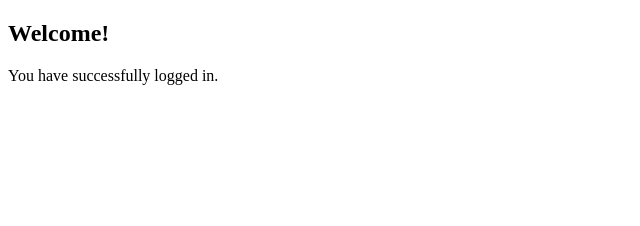
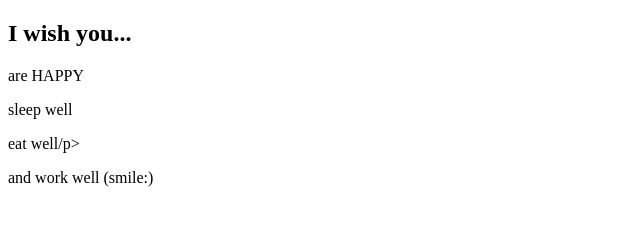
Before and after one commit to happyJunDay2024/.github.io, a plain HTML site: page 53330.html in a window 1280 px wide. Shown: the whole page, without its empty margins (0-640 px from the left). Drawn offline with Linux system fonts and the light colour scheme.

Commit message:
Add files via upload

```diff
--- a/53330.html
+++ b/53330.html
@@ -3,12 +3,15 @@
 <head>
     <meta charset="UTF-8">
     <meta name="viewport" content="width=device-width, initial-scale=1.0">
-    <title>Welcome</title>
+    <title>HBDtoJun!!</title>
 </head>
 <body>
 
-<h2>Welcome!</h2>
-<p>You have successfully logged in.</p>
+<h2>I wish you...</h2>
+<p>are HAPPY</p>
+<p>sleep well</p>
+<p>eat well/p>
+<p>and work well (smile:)</p>
 
 </body>
 </html>
```
Also changed, not shown: index.html (+3 -3 lines).
